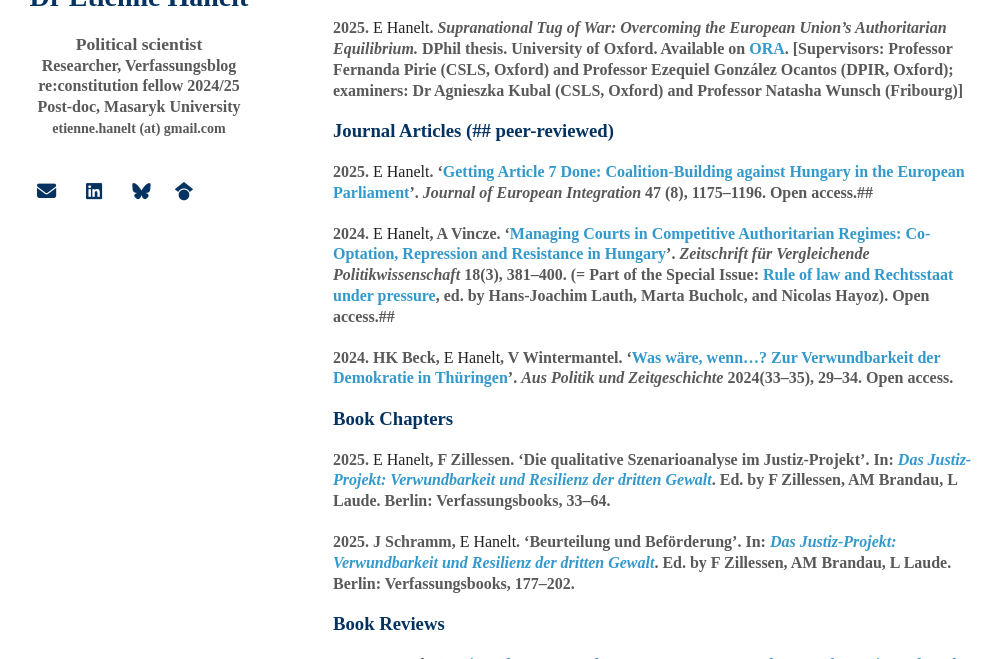
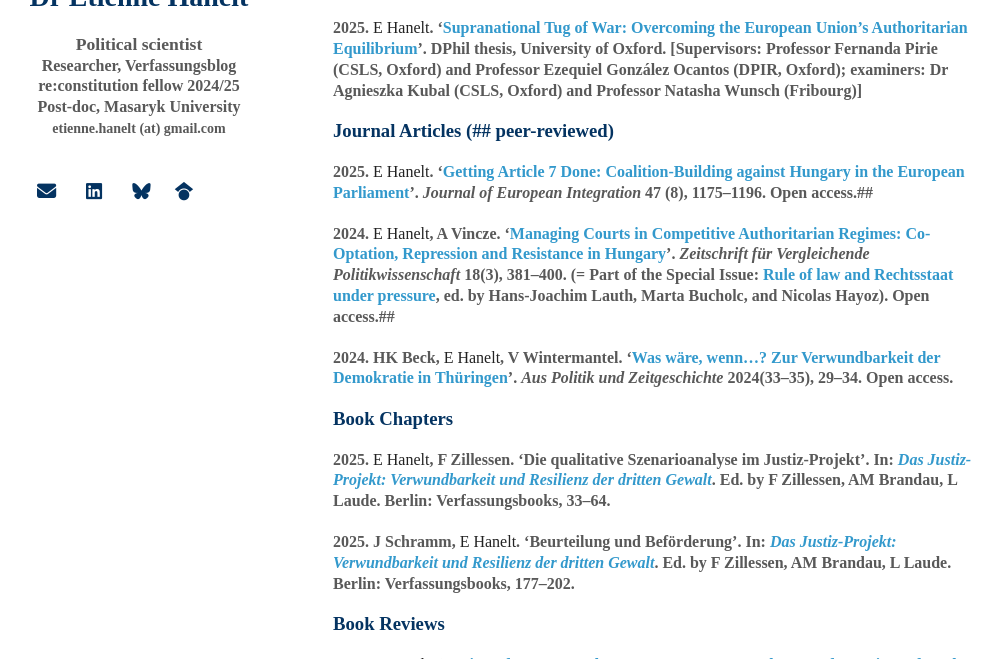
Before and after one commit to EtienneHanelt/etiennehanelt.github.io, a Jekyll site: the page built from index.md, in a window 1280 px wide and 900 px high, scrolled down 762 px, cut to the strip 241-900 px from the top of the window. Shown: the whole strip, without its empty margins (137-1139 px from the left). Built offline with Jekyll 4.4.1, drawn with Linux system fonts in a browser that asks for light colours; nearby versions of some CDN libraries; some web fonts are replaced; a style sheet for code colours, icons or effects is not loaded; our own code applies the rules of GitHub Pages for plain Markdown files.

Commit message:
Update index.md

```diff
--- a/index.md
+++ b/index.md
@@ -34,7 +34,7 @@
 ## Publications
 
 ### Thesis
-2025\. **E Hanelt**. _Supranational Tug of War: Overcoming the European Union's Authoritarian Equilibrium._ DPhil thesis. University of Oxford. Available on [ORA](https://ora.ox.ac.uk/objects/uuid:9bab87f6-1285-4616-a8b4-3e8e52967928). [Supervisors: Professor Fernanda Pirie (CSLS, Oxford) and Professor Ezequiel González Ocantos (DPIR, Oxford); examiners: Dr Agnieszka Kubal (CSLS, Oxford) and Professor Natasha Wunsch (Fribourg)]
+2025\. **E Hanelt**. '[Supranational Tug of War: Overcoming the European Union's Authoritarian Equilibrium](https://ora.ox.ac.uk/objects/uuid:9bab87f6-1285-4616-a8b4-3e8e52967928)'. DPhil thesis, University of Oxford. [Supervisors: Professor Fernanda Pirie (CSLS, Oxford) and Professor Ezequiel González Ocantos (DPIR, Oxford); examiners: Dr Agnieszka Kubal (CSLS, Oxford) and Professor Natasha Wunsch (Fribourg)]
 
 
 ### Journal Articles (## peer-reviewed)
```
